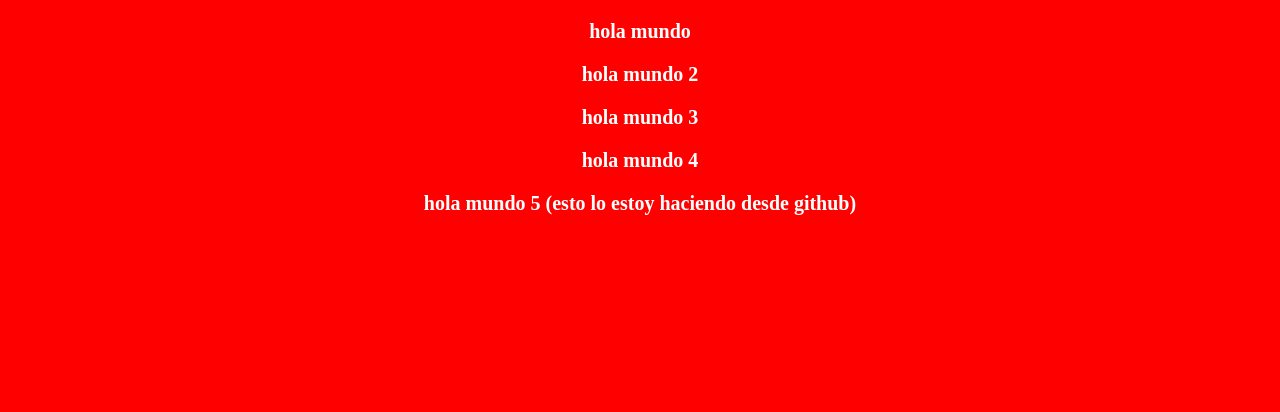
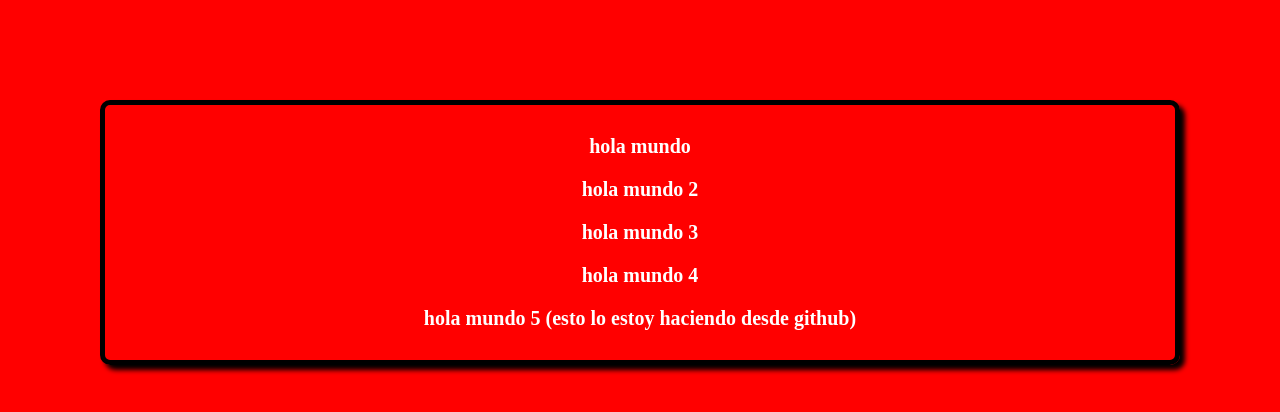
Before and after one commit to AinhoaAP-25/Git, a plain HTML site: page index.html in a window 1280 px wide. Drawn offline with Linux system fonts and the light colour scheme.

Commit message:
pa probar las ramas

```diff
--- a/style.css
+++ b/style.css
@@ -4,4 +4,12 @@ body{
     font-weight: bold;
     font-size: 20px;
     text-align: center;
+    margin-top: 100px;
+    margin-bottom: 100px;
+    margin-left: 100px;
+    margin-right: 100px;
+    border-radius: 10px;
+    border: 5px solid black;
+    padding: 10px;
+    box-shadow: 5px 5px 5px black;
 }
```
